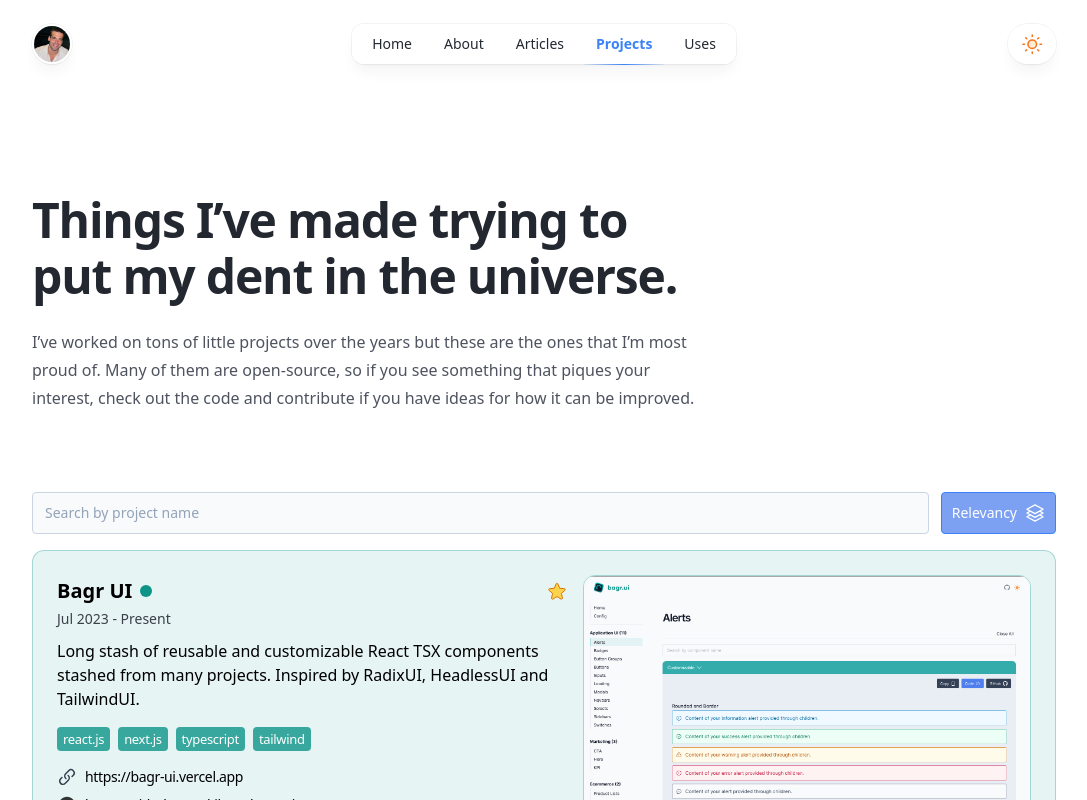
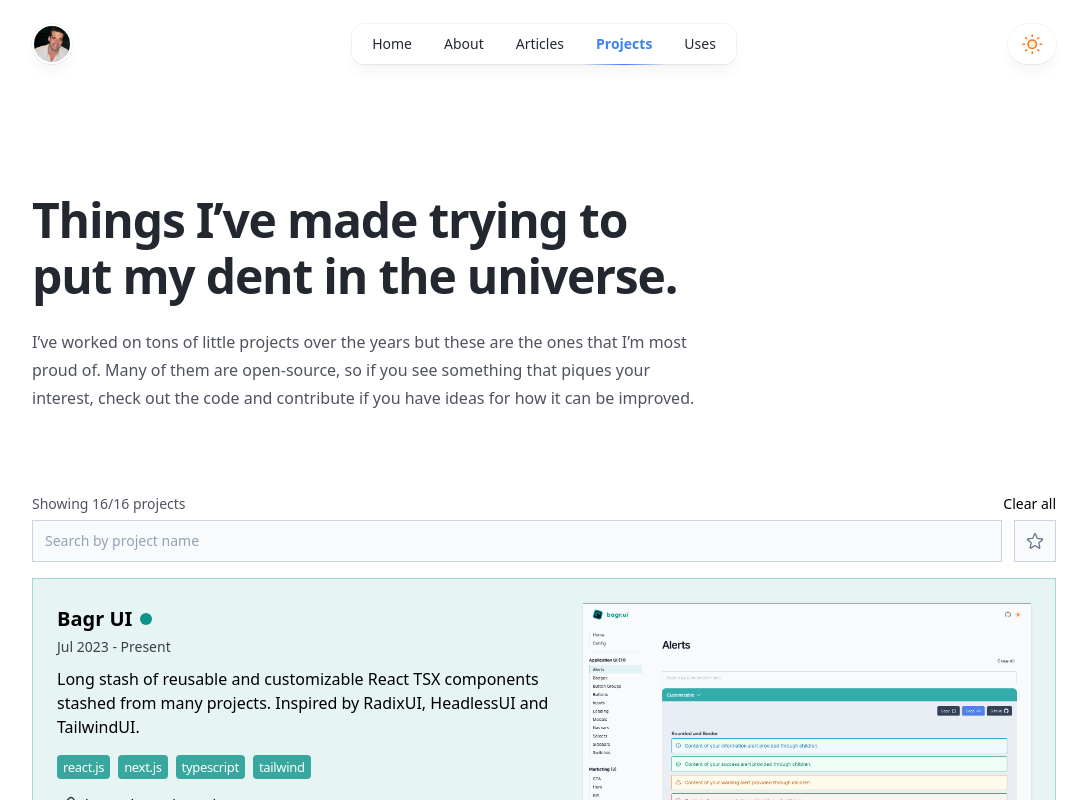
Before and after one commit to kiko-g/kikogoncalves, a Next.js app: page /projects in a window 1280 px wide. Shown: the top 800 px of the page, without its empty margins (96-1183 px from the left). Built offline with nearby package versions, Linux system fonts and the light colour scheme.

Commit message:
improve projects showcase ui

```diff
--- a/src/app/articles/page.tsx
+++ b/src/app/articles/page.tsx
@@ -34,8 +34,8 @@ export default async function ArticlesIndex() {
 
   return (
     <LayoutSimple
-      title="Writing on software design, company building, and the aerospace industry."
-      intro="All of my long-form thoughts on programming, leadership, product design, and more, collected in chronological order."
+      title="Writing on software design, meaningful solopreneurship attempts, and detailing my journey as a developer."
+      intro="All of my long-form thoughts on programming, product design, and more, collected in chronological order."
     >
       <div className="md:border-l md:border-navy-100 md:pl-6 md:dark:border-navy-700/40">
         <div className="flex max-w-3xl flex-col space-y-16">
--- a/src/components/projects/ProjectCard.tsx
+++ b/src/components/projects/ProjectCard.tsx
@@ -9,6 +9,7 @@ import { GitHubIcon } from '@/components/SocialIcons'
 import { LinkIcon, StarIcon } from '@heroicons/react/20/solid'
 
 export function ProjectCard({ project }: { project: Project }) {
+  const showStar = false
   const useLinkColor = false
   const cx = resolveProjectCardColors(project.color)
   const datespan = getDatespan(project.startDate, project.endDate)
@@ -16,7 +17,7 @@ export function ProjectCard({ project }: { project: Project }) {
   return (
     <div
       className={clsx(
-        'relative flex flex-col gap-4 rounded-md border p-4 lg:flex-row lg:rounded-xl lg:p-6',
+        'relative flex flex-col gap-4 rounded-none border p-4 lg:flex-row lg:p-6',
         cx.background,
         cx.border,
       )}
@@ -27,7 +28,7 @@ export function ProjectCard({ project }: { project: Project }) {
             <h3 className="text-xl font-bold">{project.name}</h3>
             <span className={clsx('h-3 w-3 rounded-full', cx.badge)} />
           </div>
-          {project.pinned && (
+          {project.pinned && showStar && (
             <StarIcon className="h-5 w-5 fill-amber-300 stroke-amber-600 dark:fill-amber-500 dark:stroke-amber-500" />
           )}
         </div>
@@ -80,11 +81,11 @@ export function ProjectCard({ project }: { project: Project }) {
 
       <div className="order-1 max-w-full lg:order-2 lg:max-w-md">
         {project.videoUrl ? (
-          <video controls muted className={clsx('rounded-md border lg:rounded-xl', cx.border)}>
+          <video controls muted className={clsx('rounded-none shadow', cx.border)}>
             <source src={project.videoUrl} type="video/mp4"></source>
           </video>
         ) : (
-          <Image src={project.image} alt="" className={clsx('rounded-md border lg:rounded-xl', cx.border)} />
+          <Image src={project.image} alt="" className={clsx('rounded-none shadow', cx.border)} />
         )}
       </div>
     </div>
--- a/src/components/projects/ProjectsShowcase.tsx
+++ b/src/components/projects/ProjectsShowcase.tsx
@@ -7,50 +7,58 @@ import { projectsData } from '@/utils/data'
 import { sortByPinned } from '@/utils'
 
 import { ProjectCard } from '@/components/projects/ProjectCard'
-import { Square3Stack3DIcon } from '@heroicons/react/24/outline'
+import { StarIcon as StarIconSolid } from '@heroicons/react/24/solid'
+import { StarIcon as StarIconOutline } from '@heroicons/react/24/outline'
 
 export function ProjectsShowcase() {
   const [query, setQuery] = useState('')
   const [hideLessRelevant, setHideLessRelevant] = useState(false)
 
-  const projects = useMemo(() => {
-    if (hideLessRelevant) return projectsData.filter((project) => project.relevant)
-    else return projectsData
-  }, [hideLessRelevant])
+  const filteredProjects = useMemo(
+    () =>
+      projectsData
+        .filter((p) => (hideLessRelevant ? p.relevant : true))
+        .filter((x) => x.name.toLowerCase().includes(query.toLowerCase()))
+        .sort(sortByPinned),
+    [hideLessRelevant, query],
+  )
 
   return (
     <>
+      <div className="mb-1 flex items-center justify-between gap-2 text-sm">
+        <span className="font-medium text-navy-600 dark:text-navy-400">
+          Showing {filteredProjects.length}/{projectsData.length} projects
+        </span>
+        <button className="hover:underline">Clear all</button>
+      </div>
+
       <div className="mb-4 flex w-full items-center justify-center gap-3">
         <input
           type="search"
           placeholder="Search by project name"
-          className="w-full flex-1 rounded border border-slate-300 bg-slate-50 px-2 py-2 text-xs font-normal transition placeholder:font-light placeholder:text-slate-400 hover:border-primary-500/80 hover:bg-primary-500/10 focus:border-primary-500 focus:accent-primary-500 focus:ring-0 focus:ring-primary-500 focus:ring-offset-0 dark:border-slate-200/10  dark:bg-slate-100/5 dark:placeholder:text-slate-400 dark:hover:border-primary-500/70 dark:hover:bg-primary-500/10 dark:focus:border-primary-500/50 dark:focus:ring-0 dark:focus:ring-primary-500 lg:px-3 lg:py-2 lg:text-sm"
+          className="w-full flex-1 border border-slate-300 bg-slate-50 px-2 py-2 text-xs font-normal transition placeholder:font-light placeholder:text-slate-400 hover:border-primary-500/80 hover:bg-primary-500/10 focus:border-primary-500 focus:accent-primary-500 focus:ring-0 focus:ring-primary-500 focus:ring-offset-0 dark:border-slate-200/10  dark:bg-slate-100/5 dark:placeholder:text-slate-400 dark:hover:border-primary-500/70 dark:hover:bg-primary-500/10 dark:focus:border-primary-500/50 dark:focus:ring-0 dark:focus:ring-primary-500 lg:px-3 lg:py-2 lg:text-sm"
           value={query}
           onChange={(e) => setQuery(e.target.value)}
         />
         <button
           type="button"
-          title="Toggle projects relevancy"
+          title="Toggle starred projects"
           onClick={() => setHideLessRelevant(!hideLessRelevant)}
           className={clsx(
-            'flex items-center gap-2 self-stretch rounded border px-2.5 text-sm transition hover:opacity-80',
+            'flex items-center gap-2 self-stretch border px-2.5 text-sm transition hover:opacity-80',
             hideLessRelevant
-              ? 'border-slate-300 bg-slate-50 text-slate-500 dark:border-slate-200/10 dark:bg-slate-100/5 dark:text-slate-300'
-              : 'text border-primary-500 bg-primary-600/60 text-white dark:border-primary-500/50 dark:bg-primary-500/30 dark:text-slate-300',
+              ? 'text border-amber-600 bg-amber-600/70 text-white dark:border-amber-500/50 dark:bg-amber-600/30 dark:text-slate-300'
+              : 'border-slate-300 bg-slate-50 text-slate-500 dark:border-slate-200/10 dark:bg-slate-100/5 dark:text-slate-300',
           )}
         >
-          <span className="hidden lg:inline-flex">Relevancy</span>
-          <Square3Stack3DIcon className="h-5 w-5" />
+          {hideLessRelevant ? <StarIconSolid className="h-5 w-5" /> : <StarIconOutline className="h-5 w-5" />}
         </button>
       </div>
 
       <ul role="list" className="grid grid-cols-1 gap-x-6 gap-y-10">
-        {projects
-          .filter((x) => x.name.toLowerCase().includes(query.toLowerCase()))
-          .sort(sortByPinned)
-          .map((project) => (
-            <ProjectCard project={project} key={project.name} />
-          ))}
+        {filteredProjects.map((project) => (
+          <ProjectCard project={project} key={project.name} />
+        ))}
       </ul>
 
       <div className="mt-6 flex w-full items-center justify-center"></div>
```
Also changed, not shown: 1 other file (tests, documents, lock files or other folders).
